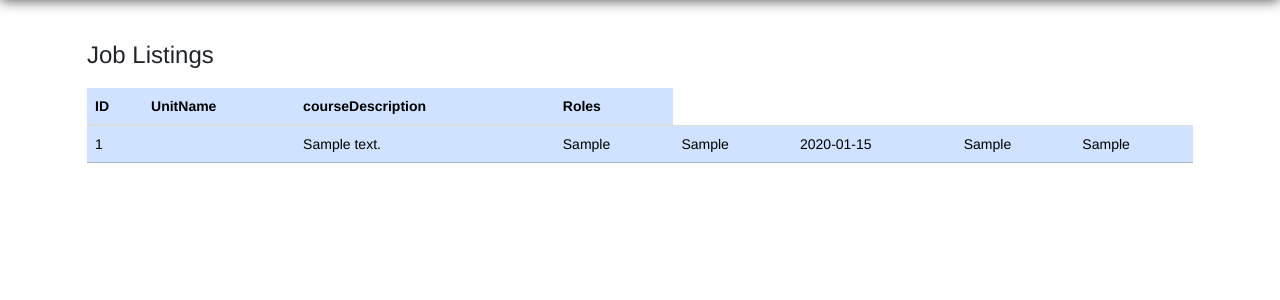
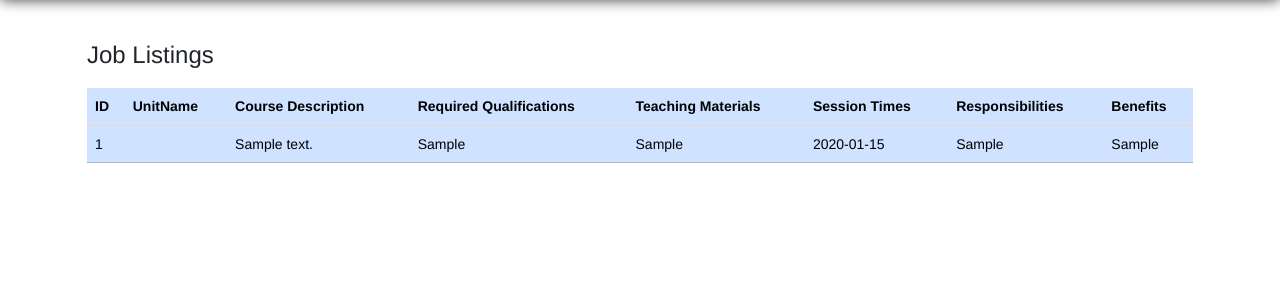
Before and after one commit to divyadave/corpu, a Django app: page /joblisting/ in a window 1280 px wide. Shown: the part 50-350 px from the top of the page. Run offline with Django 4.2, Linux system fonts and the light colour scheme; a user stored in the database is signed in; tables that the repository leaves empty hold one stand-in row (values such as "Sample post"); some libraries are stand-ins or nearby versions.

Commit message:
Changes in html syntax in joblisting.html

```diff
--- a/portal/templates/joblisting.html
+++ b/portal/templates/joblisting.html
@@ -26,8 +26,12 @@
       <tr>
         <th>ID</th>
         <th>UnitName</th>
-        <th>courseDescription</th>
-        <th>Roles</th>
+        <th>Course Description</th>
+        <th>Required Qualifications</th>
+        <th>Teaching Materials</th>
+        <th>Session Times</th>
+        <th>Responsibilities</th>
+        <th>Benefits</th>
       </tr>
     </thead>
     <tbody>
```
Also changed, not shown: db.sqlite3.
